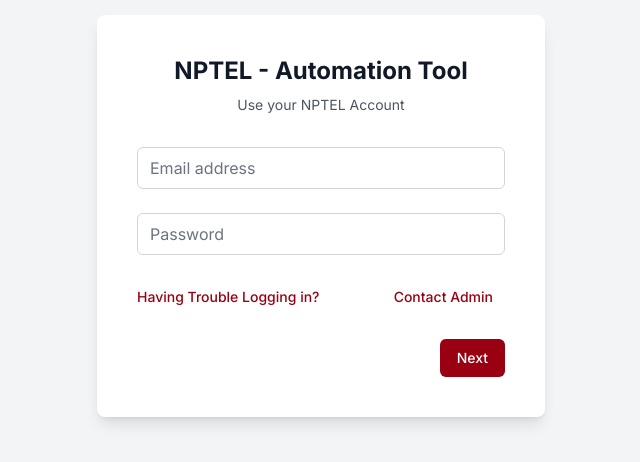
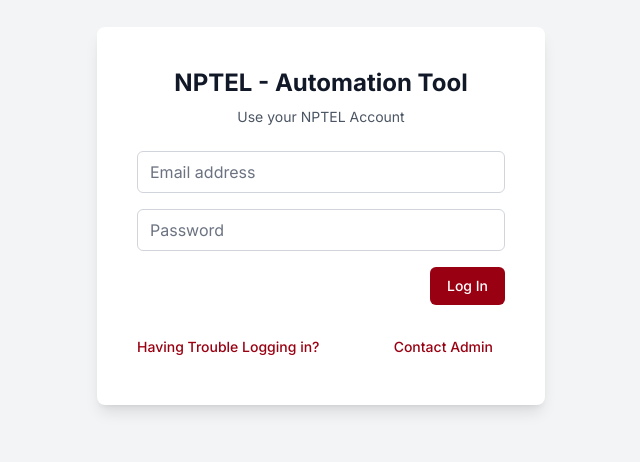
Before and after one commit to Gen-AI-2024-CIT-CS/frontend, a Next.js app: page /login in a window 1280 px wide. Shown: the part 184-646 px from the top of the page, without its empty margins (319-959 px from the left). Built offline with nearby package versions, Linux system fonts and the light colour scheme; no server answers.

Commit message:
[uodpate] added auth OwO

```diff
--- a/src/app/login/page.tsx
+++ b/src/app/login/page.tsx
@@ -2,19 +2,37 @@
 
 import { useState } from 'react';
 import { useRouter } from 'next/navigation';
+import { login } from '../../utils/api';
+
 
 export default function Login() {
   const [email, setEmail] = useState('');
   const [password, setPassword] = useState('');
+  const [error, setError] = useState('');
+  const [success, setSuccess] = useState('');
   const router = useRouter();
 
-  const handleLogin = (e: React.FormEvent) => {
+  const clearForm = () => {
+    setEmail('');
+    setPassword('');
+  };
+
+  const handleLogin = async (e: React.FormEvent) => {
     e.preventDefault();
-    // Placeholder authentication logic
-    if (email === 'user@example.com' && password === 'password') {
-      router.push('/dashboard');
-    } else {
-      alert('Invalid credentials');
+    try {
+        const response = await login(email, password);
+        if (response.data.success) {
+          console.log('Logged in successfully', response.data.user);
+          setSuccess('Logged in successfully');
+          clearForm();
+          // Clear success message after 3 seconds
+          setTimeout(() => setSuccess(''), 3000);
+        }
+      } catch (err) {
+        setError('Invalid credentials');
+        setPassword(''); // Only clear password on error
+        // Clear error message after 3 seconds
+        setTimeout(() => setError(''), 3000);
       }
   };
 
@@ -24,12 +42,12 @@
 
   return (
     <main className="flex min-h-screen items-center justify-center bg-gray-100 p-6">
-      <div className="w-full max-w-md space-y-8 rounded-lg bg-white p-10 shadow-lg">
+      <div className="w-full max-w-md space-y-6 rounded-lg bg-white p-10 shadow-lg">
         <div className="text-center">
           <h1 className="mb-2 text-2xl font-bold text-gray-900">NPTEL - Automation Tool</h1>
           <p className="text-sm text-gray-600">Use your NPTEL Account</p>
         </div>
-        <form onSubmit={handleLogin} className="mt-8 space-y-6">
+        <form onSubmit={handleLogin} className="space-y-4">
           <div>
             <label htmlFor="email" className="sr-only">Email address</label>
             <input
@@ -56,7 +74,18 @@
               onChange={(e) => setPassword(e.target.value)}
             />
           </div>
-          <div className="flex items-center justify-between">
+          {error && <p className="text-xs text-red-500 mt-1">{error}</p>}
+          {success && <p className="text-xs text-green-500 mt-1">{success}</p>}
+          <div className="flex justify-end">
+            <button
+              type="submit"
+              className="group relative flex justify-center rounded-md border border-transparent bg-[#990011] px-4 py-2 text-sm font-medium text-white hover:bg-[#800000] focus:outline-none focus:ring-2 focus:ring-[#990011] focus:ring-offset-2"
+            >
+              Log In
+            </button>
+          </div>
+        </form>
+        <div className="flex items-center justify-between mt-6">
           <div className="text-sm">
             <a href="#" className="font-medium text-[#990011] hover:text-[#800000]">
               Having Trouble Logging in?
@@ -70,15 +99,6 @@
             Contact Admin
           </button>
         </div>
-          <div className="flex justify-end">
-            <button
-              type="submit"
-              className="group relative flex justify-center rounded-md border border-transparent bg-[#990011] px-4 py-2 text-sm font-medium text-white hover:bg-[#800000] focus:outline-none focus:ring-2 focus:ring-[#990011] focus:ring-offset-2"
-            >
-              Next
-            </button>
-          </div>
-        </form>
       </div>
     </main>
   );
```
Lines whose indentation alone changed are shown as unchanged.
